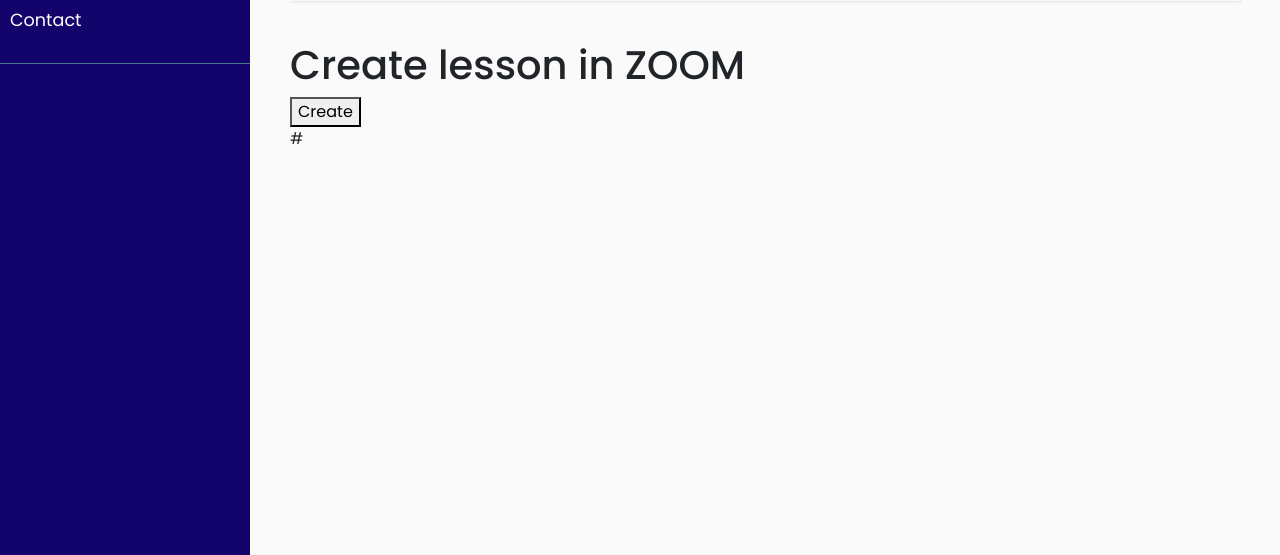
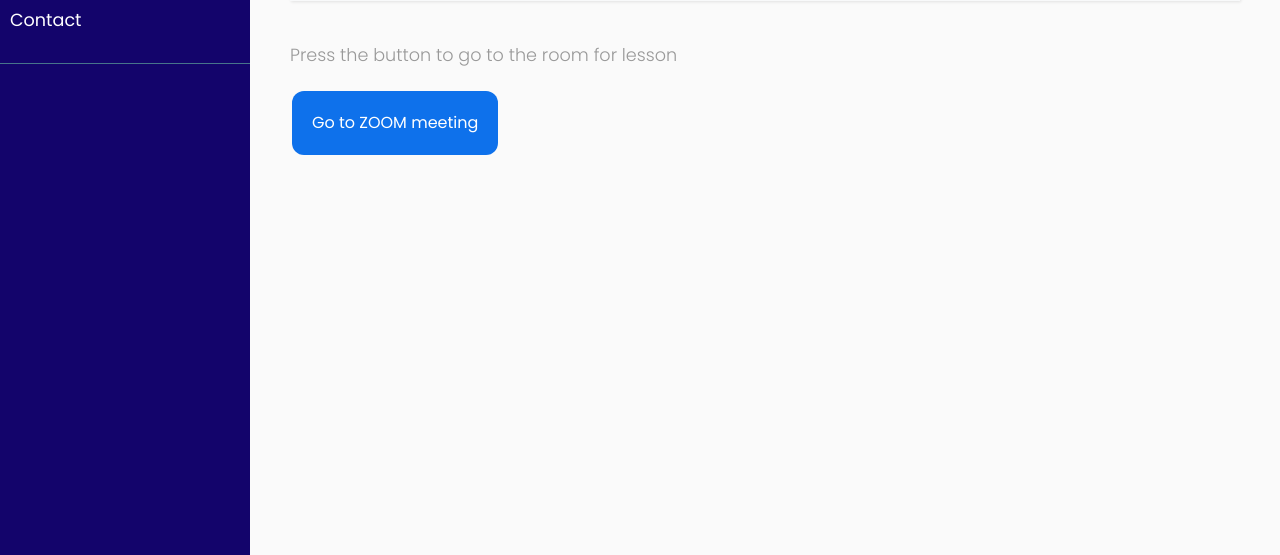
Before and after one commit to MirasK/AdAstraX, a Django app: template blog/templates/blog/sidebar/lesson.html in a window 1280 px wide. Shown: the part 244-799 px from the top of the page. Run offline with Django 3.2, Linux system fonts and the light colour scheme; the template is opened without the code that fills it: most values are stand-ins (such as "Sample title", 1, 10 or a date in 2020); some libraries are stand-ins or nearby versions.

Commit message:
Переход на урок по нажатию и исправление draggable в календаре

```diff
--- a/blog/static/blog/style.css
+++ b/blog/static/blog/style.css
@@ -199,6 +199,7 @@
     display: flex;
     align-items: center;
 }
+
 table {
     font-family: arial, sans-serif;
     border-collapse: collapse;
@@ -213,4 +214,18 @@
 
   tr:nth-child(even) {
     background-color: #dddddd;
-  }
+}
+
+.button1 {
+    background-color: #0E71EB;
+    border: none;
+    color: white;
+    padding: 20px;
+    text-align: center;
+    text-decoration: none;
+    display: inline-block;
+    font-size: 16px;
+    margin: 4px 2px;
+    cursor: pointer;
+    border-radius: 12px;
+}
--- a/blog/templates/blog/sidebar/calendar.html
+++ b/blog/templates/blog/sidebar/calendar.html
@@ -6,7 +6,6 @@
 <script type="text/javascript" src="{% static 'blog/fullcalendar/calendar.js' %}"></script>
 <script type="text/javascript">
    jQuery(document).ready(function() {
-    jQuery("#map").draggable();
 });
 </script>
 <div class="calendar"></div>
--- a/blog/templates/blog/sidebar/lesson.html
+++ b/blog/templates/blog/sidebar/lesson.html
@@ -1,10 +1,8 @@
 {% extends 'blog/sidebar.html' %}
 {% load static %}
 {% block sidebarOptions %}
-
-<h1>Create lesson in ZOOM</h1>
-<button class='submit' onclick='{{lesson}}'>Create</button>
-<div>
-{{lesson.start_url}}
-</div>
+<p>Press the button to go to the room for lesson</p>
+<form target="_blank" action="{{lesson.start_url}}">
+    <input type="submit" class="button1" value="Go to ZOOM meeting" />
+</form>
 {% endblock sidebarOptions %}
```
